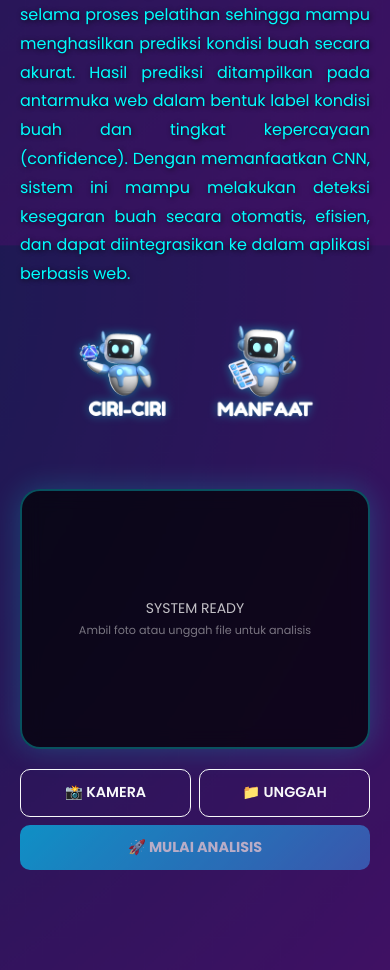
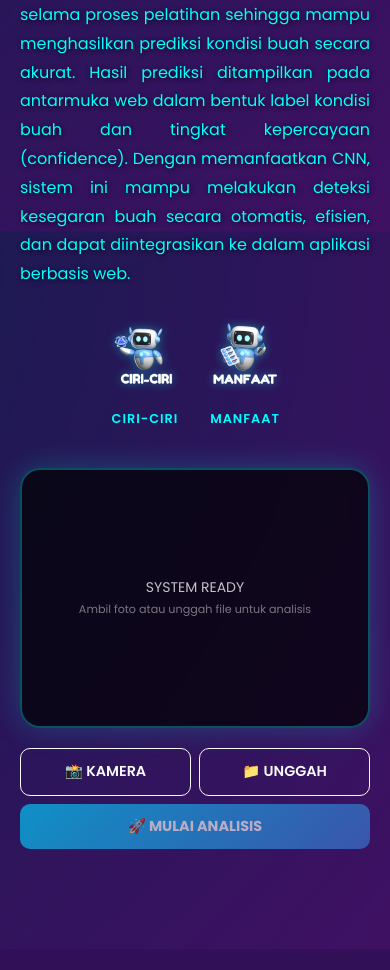
Before and after one commit to kmlmcd/FreshnessDetector, a Flask app: page / in a window 390 px wide. Shown: the part 1204-2174 px from the top of the page. After the commit the page ends 2153 px from the top, so only its background shows below. Run offline with Flask 3, Linux system fonts and the light colour scheme.

Commit message:
index.html

```diff
--- a/proyek_cnn - Copy/templates/index.html
+++ b/proyek_cnn - Copy/templates/index.html
@@ -3,12 +3,13 @@
 <head>
     <meta charset="UTF-8">
     <meta name="viewport" content="width=device-width, initial-scale=1.0">
-    <title>AI Vision - Freshneess Detector</title>
+    <title>AI Vision - Freshness Detector</title>
 
     <link href="https://fonts.googleapis.com/css2?family=Poppins:wght@300;400;600;700;800&display=swap" rel="stylesheet">
     <link href="https://cdn.jsdelivr.net/npm/bootstrap@5.3.0/dist/css/bootstrap.min.css" rel="stylesheet">
 
     <style>
+        /* CSS Kamu sudah sangat bagus, saya pertahankan semuanya */
         body {
             margin: 0;
             padding: 0;
@@ -90,7 +91,6 @@
             text-shadow: 1px 1px 5px rgba(0,0,0,0.8);
         }
 
-        /* --- STYLE BARU UNTUK IKON --- */
         .icon-nav {
             display: flex;
             justify-content: center;
@@ -101,12 +101,13 @@
 
         .icon-item {
             text-align: center;
+            text-decoration: none; /* Hilangkan garis bawah link */
             cursor: pointer;
             transition: all 0.3s ease;
         }
 
         .icon-img {
-            width: 120px !important; /* Atur ukuran ikon di sini */
+            width: 120px !important;
             height: 120px !important;
             object-fit: contain;
             margin-bottom: 10px;
@@ -127,7 +128,6 @@
             filter: brightness(1.2) drop-shadow(0 0 15px rgba(0, 255, 255, 0.8));
         }
 
-        /* --- KOTAK ALAT (KAMERA) --- */
         .detector-overlay {
             width: 100%;
             max-width: 700px;
@@ -157,7 +157,7 @@
         @media (max-width: 768px) {
             .hero-text h1 { font-size: 2rem; }
             .icon-nav { gap: 20px; }
-            .icon-img { width: 45px; height: 45px; }
+            .icon-img { width: 80px !important; height: 80px !important; }
             .preview-box { height: 260px; }
         }
     </style>
@@ -166,10 +166,10 @@
 
     <div class="ai-section">
         <header class="site-header">
-            <img src="/static/header.png" class="header-img" alt="Header">
+            <img src="{{ url_for('static', filename='header.png') }}" class="header-img" alt="Header">
         </header>
 
-        <img src="/static/bg-canva.png" class="robot-bg" alt="Robot Design">
+        <img src="{{ url_for('static', filename='bg-canva.png') }}" class="robot-bg" alt="Robot Design">
 
         <div class="content-wrapper">
 
@@ -186,11 +186,13 @@
 
             <div class="icon-nav">
                 <a href="{{ url_for('ciri_ciri') }}" class="icon-item">
-                    <img src="/static/logo-ciriciri.png" class="icon-img" alt="Ciri-Ciri">
+                    <img src="{{ url_for('static', filename='logo-ciriciri.png') }}" class="icon-img" alt="Ciri-Ciri">
+                    <span>Ciri-Ciri</span>
                 </a>
 
                 <a href="{{ url_for('manfaat') }}" class="icon-item">
-                    <img src="/static/logo-manfaat.png" class="icon-img" alt="Manfaat">
+                    <img src="{{ url_for('static', filename='logo-manfaat.png') }}" class="icon-img" alt="Manfaat">
+                    <span>Manfaat</span>
                 </a>
             </div>
 
@@ -225,9 +227,9 @@
                         <p class="mb-0 small">Tingkat Kesegaran: <b id="status-text" class="text-warning"></b></p>
                         <p class="mb-0 small">Persentase: <span id="confidence-text"></span>%</p>
 
-                       <div class="progress mt-2" style="height: 10px; background: rgba(255,255,255,0.1); border-radius: 5px;">
-                         <div id="progress-bar" class="progress-bar bg-info" role="progressbar" style="width: 0%"></div>
-                      </div>
+                        <div class="progress mt-2" style="height: 10px; background: rgba(255,255,255,0.1); border-radius: 5px;">
+                             <div id="progress-bar" class="progress-bar bg-info" role="progressbar" style="width: 0%"></div>
+                        </div>
                     </div>
 
                     <div class="mt-3 p-2" style="background: rgba(0,0,0,0.3); border-radius: 10px; border: 1px solid rgba(255,255,255,0.1);">
@@ -235,11 +237,14 @@
                         <p id="desc-text" class="small opacity-75 mb-0" style="line-height: 1.4;"></p>
                     </div>
                 </div>
+            </div>
+        </div>
+    </div>
 
     <canvas id="canvas" style="display: none;"></canvas>
 
     <script>
-        // ... (Script JS tetap sama) ...
+        // JS kamu tetap saya pertahankan karena sudah benar jalurnya ke /predict
         const video = document.getElementById('webcam');
         const canvas = document.getElementById('canvas');
         const imgPreview = document.getElementById('img-preview');
@@ -255,7 +260,7 @@
 
         btnOpenCam.onclick = async () => {
             try {
-                stream = await navigator.mediaDevices.getUserMedia({ video: true });
+                stream = await navigator.mediaDevices.getUserMedia({ video: { facingMode: "environment" } });
                 video.srcObject = stream;
                 video.style.display = 'block';
                 imgPreview.style.display = 'none';
@@ -263,7 +268,7 @@
                 btnCapture.style.display = 'block';
                 btnPredict.disabled = true;
                 resultBox.style.display = 'none';
-            } catch (err) { alert("Akses kamera ditolak"); }
+            } catch (err) { alert("Akses kamera ditolak atau tidak tersedia"); }
         };
 
         btnCapture.onclick = () => {
@@ -302,22 +307,17 @@
             btnPredict.innerHTML = '<span class="spinner-border spinner-border-sm"></span> Menganalisis...';
 
             try {
+                // Jalur /predict ini sudah sesuai dengan yang ada di app.py kamu
                 const res = await fetch('/predict', { method: 'POST', body: formData });
                 const data = await res.json();
 
-                // Tampilkan Box Hasil
                 resultBox.style.display = 'block';
-
-                // Masukkan Data Baru ke HTML
                 document.getElementById('result-text').innerText = data.prediction;
-                document.getElementById('status-text').innerText = data.status; // Menampilkan status (misal: Sangat Segar)
-                document.getElementById('desc-text').innerText = data.description; // Menampilkan ciri-ciri
+                document.getElementById('status-text').innerText = data.status;
+                document.getElementById('desc-text').innerText = data.description;
 
                 const percent = data.display_percent;
                 document.getElementById('confidence-text').innerText = percent;
-                document.getElementById('progress-bar').style.width = percent + '%';
-
-                // Update Progress Bar
                 document.getElementById('progress-bar').style.width = percent + '%';
 
             } catch (err) {
```
